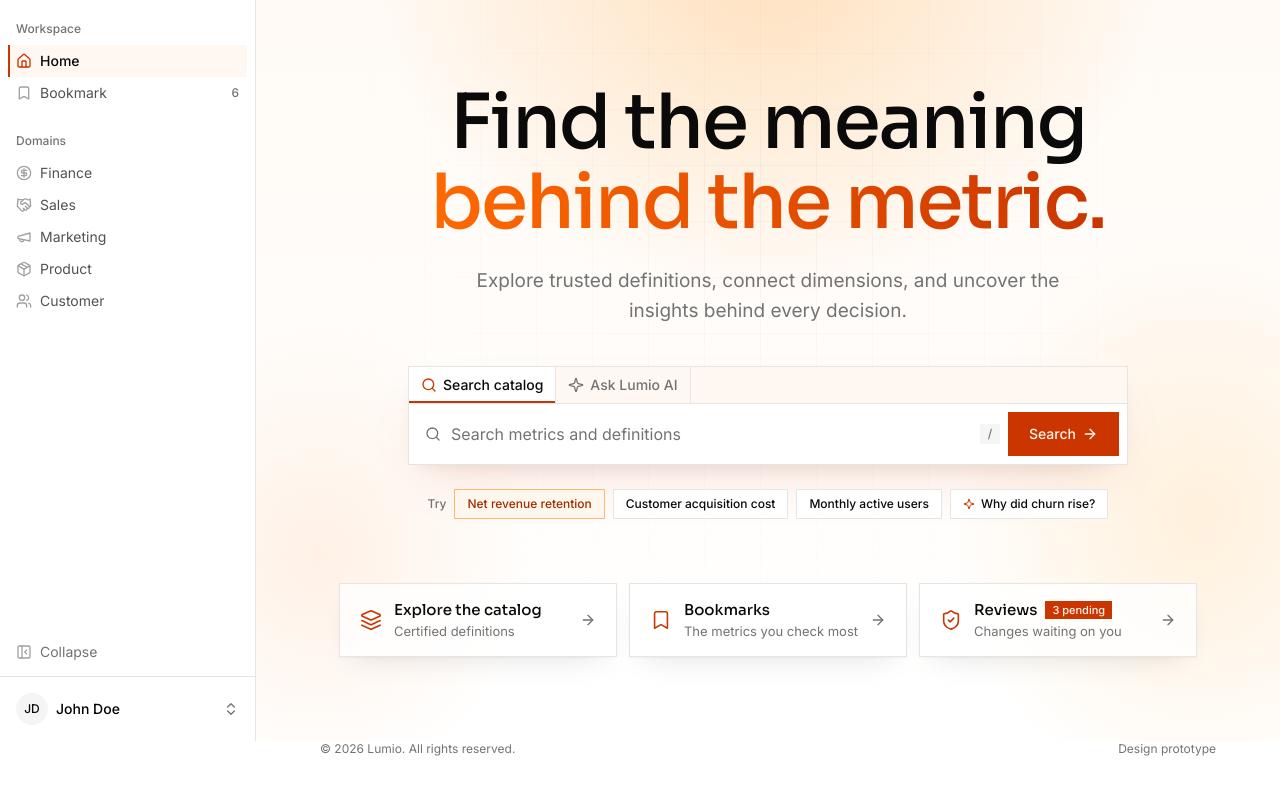
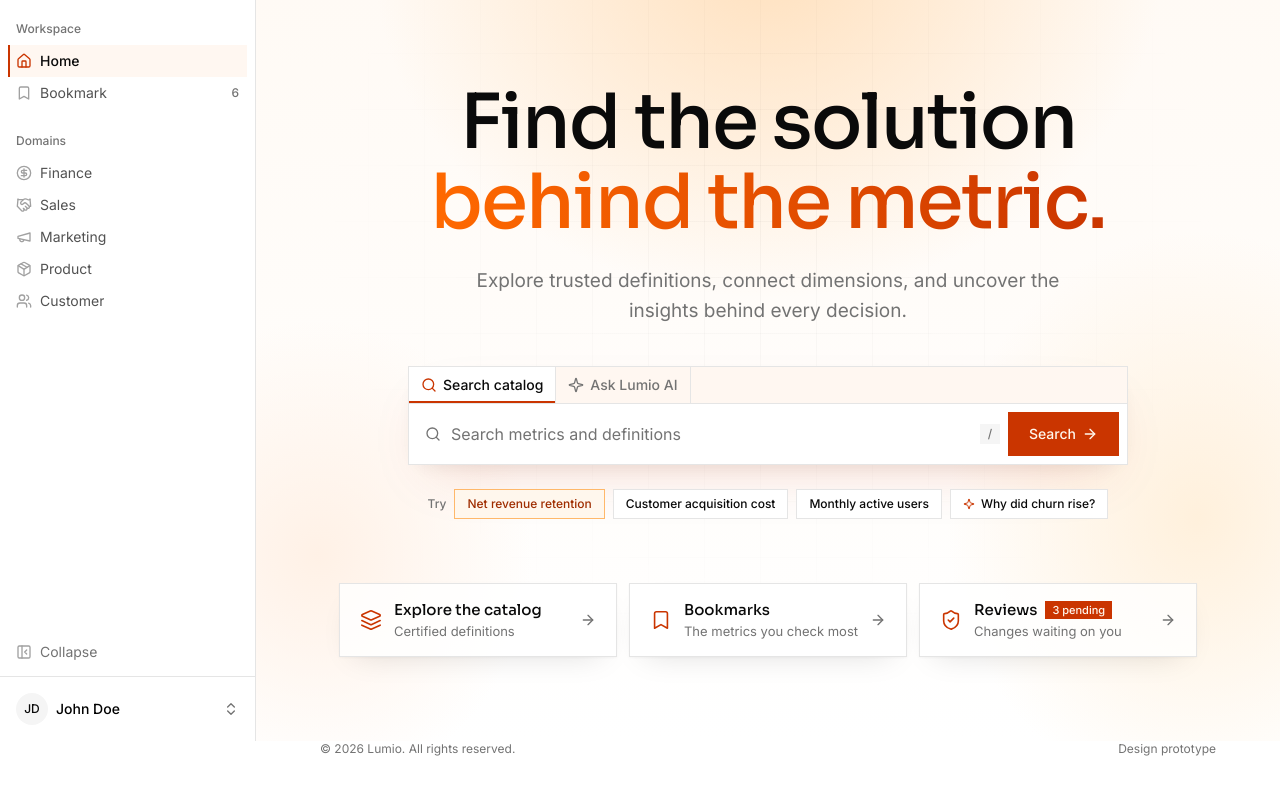
Before and after one commit to marizdelasalas/lumio, a plain HTML site: page index.html in a window 1280 px wide. Shown: the part 59-848 px from the top of the page. Drawn offline with Linux system fonts and the light colour scheme.

Commit message:
Change hero headline to "Find the solution behind the metric."
Co-Authored-By: Claude Opus 5.5 <noreply@anthropic.com>

```diff
--- a/index.html
+++ b/index.html
@@ -1397,7 +1397,7 @@ textarea.input{height:auto;padding:var(--spacing-2) var(--spacing-3);resize:vert
     <!-- ============ Landing hero ============ -->
     <section class="hero lp-hero view-home" aria-labelledby="hero-title">
       <div class="lp-inner">
-        <h1 id="hero-title" class="rise">Find the meaning <span>behind the metric.</span></h1>
+        <h1 id="hero-title" class="rise">Find the solution <span>behind the metric.</span></h1>
         <p class="lead rise rise-1">Explore trusted definitions, connect dimensions, and uncover the insights behind every decision.</p>
         <form class="ask lp-ask rise rise-2" role="search" onsubmit="return runSearch(event)">
             <div class="ask-modes" role="group" aria-label="Search mode">
```
